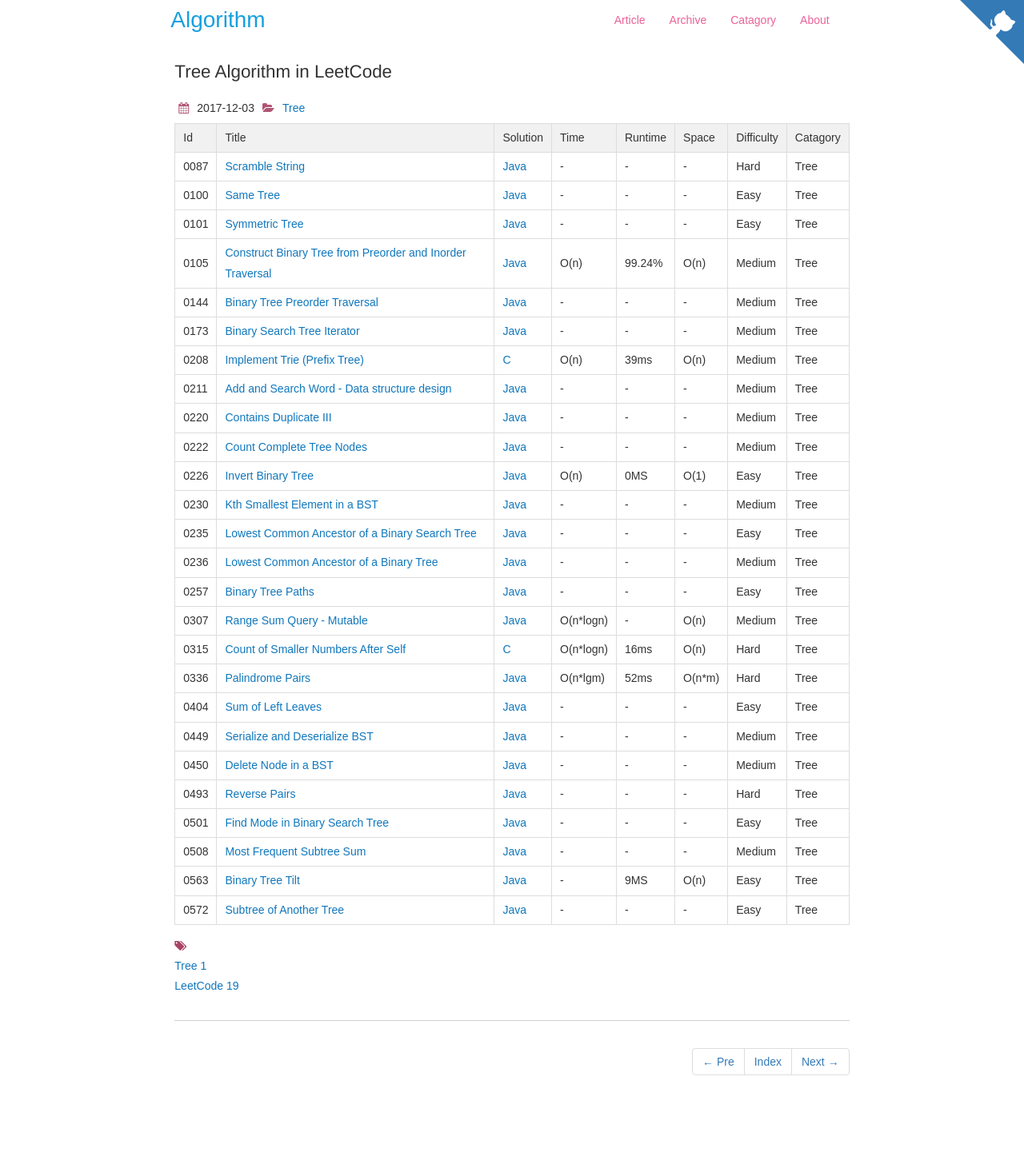
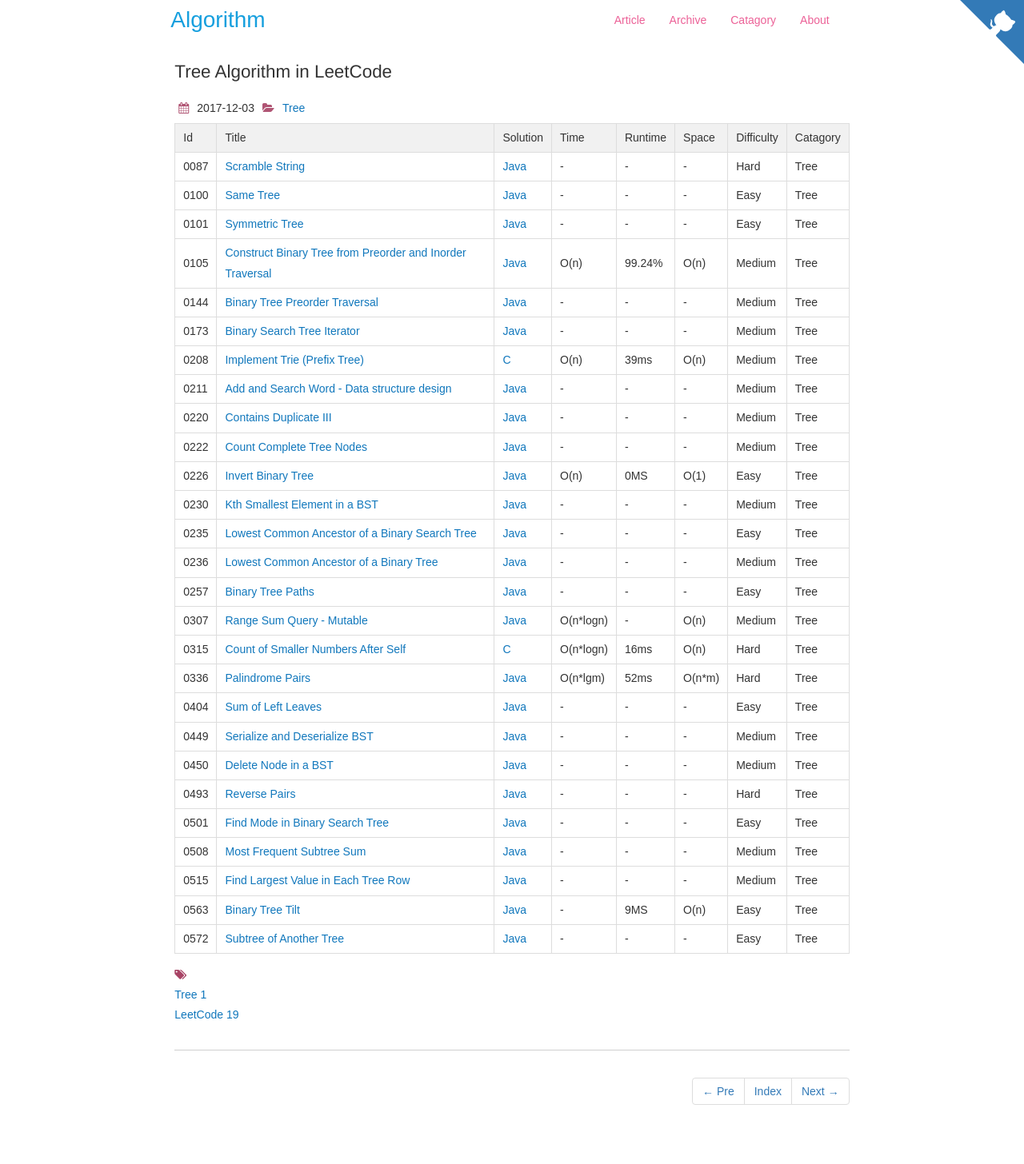
Before and after one commit to dunso/algorithm, a Jekyll site: the page built from docs/_posts/2017-12-03-Tree.md, in a window 1280 px wide. Shown: the whole page at 80% size. Built offline with Jekyll 4.4.1, drawn with Linux system fonts in a browser that asks for light colours; nearby versions of some CDN libraries; before the commit the page ends 1419 px from its top, so only the background shows below that.

Commit message:
Add index of LeetCode0515.java to docs

```diff
--- a/docs/_posts/2017-12-03-Tree.md
+++ b/docs/_posts/2017-12-03-Tree.md
@@ -36,5 +36,6 @@
 |0493|[Reverse Pairs](https://leetcode.com/problems/reverse-pairs/) | [Java](https://e.srl/leetcode-493/)|-|-|-|Hard|Tree|
 |0501|[Find Mode in Binary Search Tree](https://leetcode.com/problems/find-mode-in-binary-search-tree/) | [Java](https://e.srl/leetcode-501/)|-|-|-|Easy|Tree|
 |0508|[Most Frequent Subtree Sum](https://leetcode.com/problems/most-frequent-subtree-sum/) | [Java](https://e.srl/leetcode-508/)|-|-|-|Medium|Tree|
+|0515|[Find Largest Value in Each Tree Row](https://leetcode.com/problems/find-largest-value-in-each-tree-row/) | [Java](https://e.srl/leetcode-515/)|-|-|-|Medium|Tree|
 |0563|[Binary Tree Tilt](https://leetcode.com/problems/binary-tree-tilt)| [Java](https://e.srl/leetcode-563/)  | - |9MS| O(n)  |  Easy |Tree|
 |0572|[Subtree of Another Tree](https://leetcode.com/problems/subtree-of-another-tree)| [Java](https://e.srl/leetcode-572/)  |-|-|-|  Easy |Tree|
```
